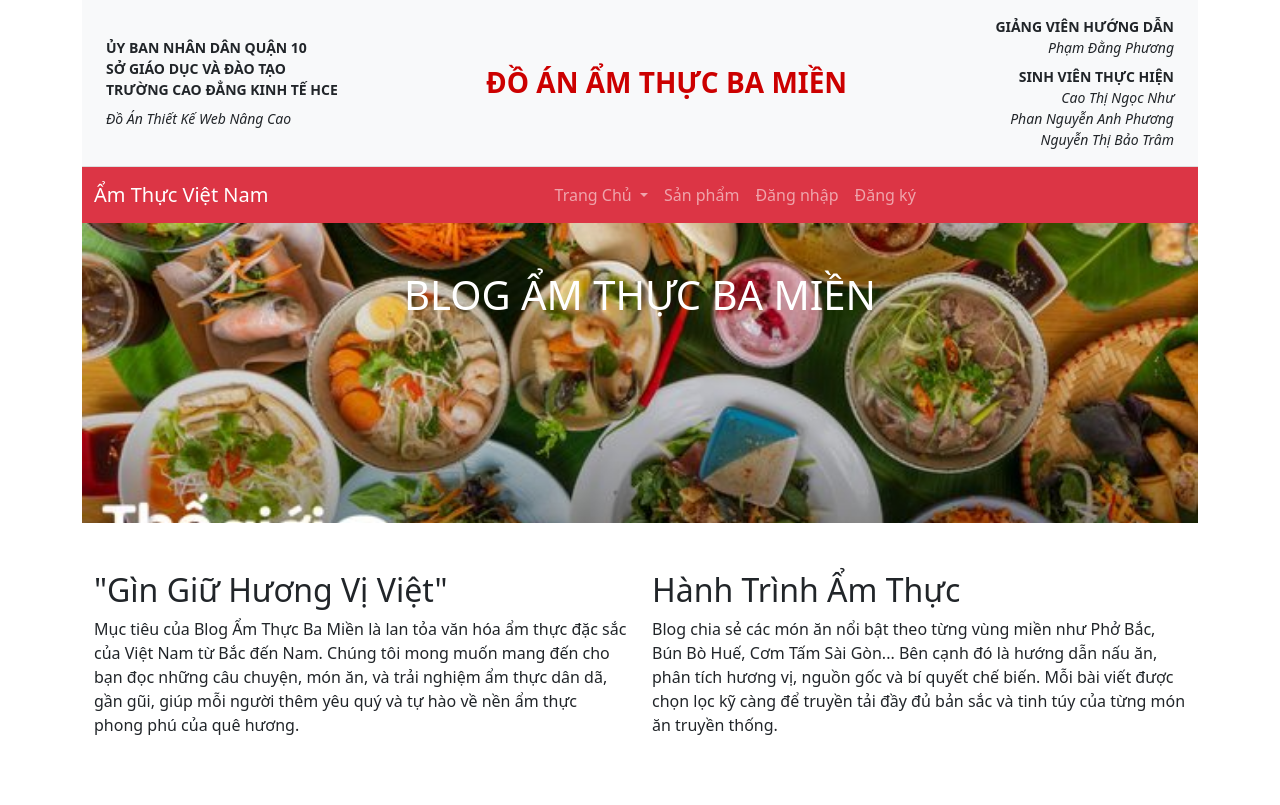
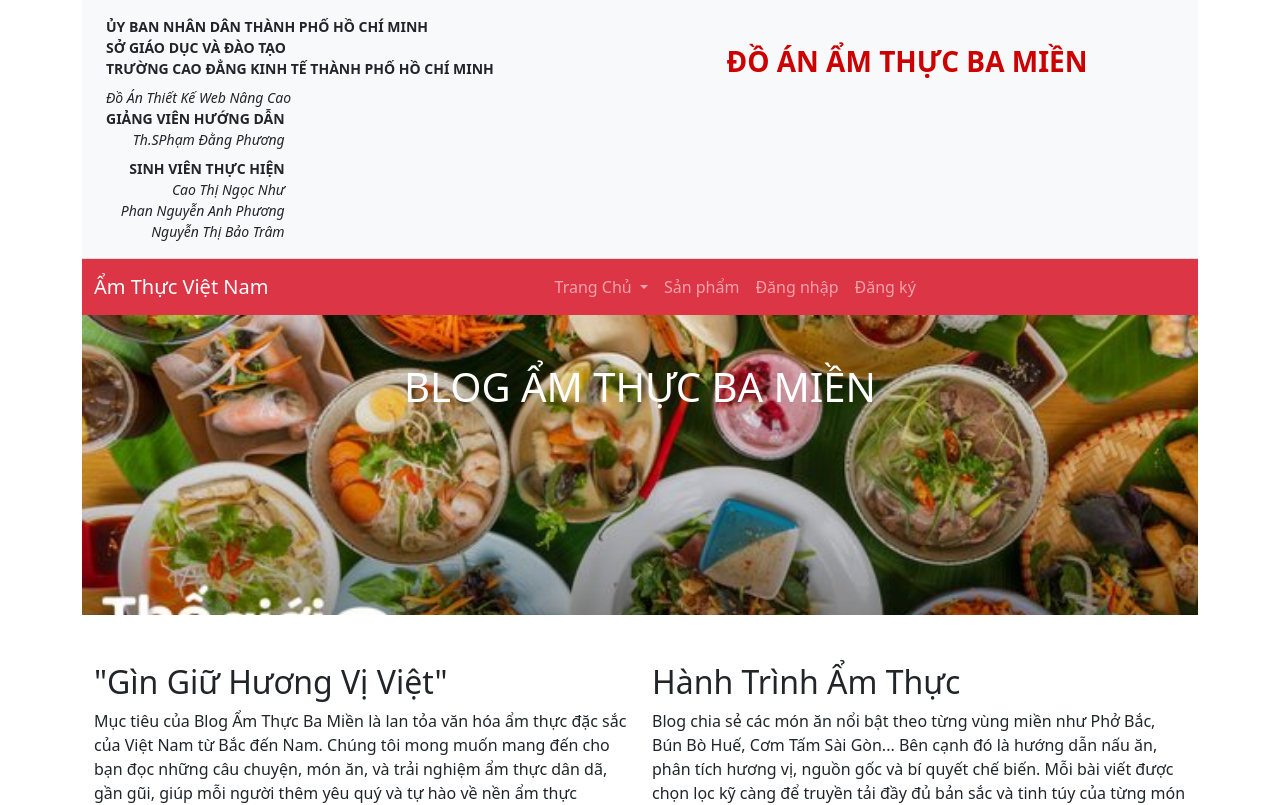
Before and after one commit to tiniengnhu24/vue-food-website, a Vue app: page / in a window 1280 px wide. Shown: the top 805 px of the page. Built offline with nearby package versions, Linux system fonts and the light colour scheme.

Commit message:
sua lan cuoi nha

```diff
--- a/src/components/TopBanner.vue
+++ b/src/components/TopBanner.vue
@@ -3,9 +3,9 @@
     <div class="d-flex justify-content-between align-items-center flex-wrap">
       <!-- Bên trái -->
       <div class="text-start banner-left">
-        <div><strong>ỦY BAN NHÂN DÂN QUẬN 10</strong></div>
+        <div><strong>ỦY BAN NHÂN DÂN THÀNH PHỐ HỒ CHÍ MINH</strong></div>
         <div><strong>SỞ GIÁO DỤC VÀ ĐÀO TẠO</strong></div>
-        <div><strong>TRƯỜNG CAO ĐẲNG KINH TẾ HCE</strong></div>
+        <div><strong>TRƯỜNG CAO ĐẲNG KINH TẾ THÀNH PHỐ HỒ CHÍ MINH</strong></div>
         <div class="mt-2"><em>Đồ Án Thiết Kế Web Nâng Cao</em></div>
       </div>
 
@@ -19,7 +19,7 @@
       <!-- Bên phải -->
       <div class="text-end banner-right">
         <div><strong>GIẢNG VIÊN HƯỚNG DẪN</strong></div>
-        <div><em>Phạm Đằng Phương</em></div>
+        <div><em>Th.SPhạm Đằng Phương</em></div>
         <div class="mt-2"><strong>SINH VIÊN THỰC HIỆN</strong></div>
         <div><em>Cao Thị Ngọc Như<br>Phan Nguyễn Anh Phương<br>Nguyễn Thị Bảo Trâm</em></div>
       </div>
```
